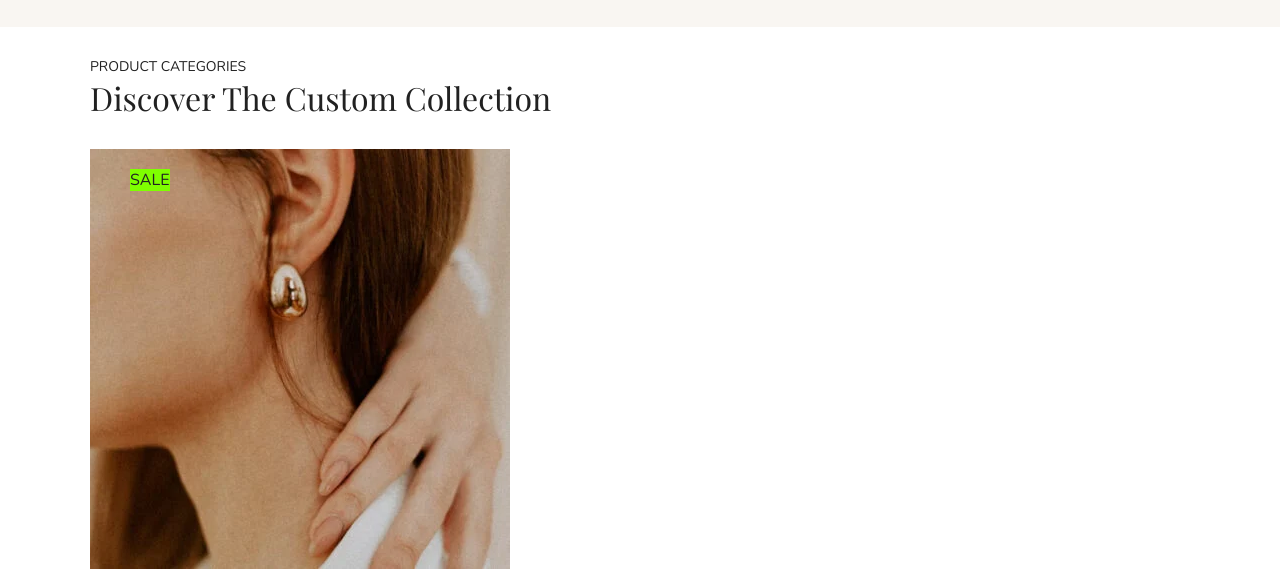
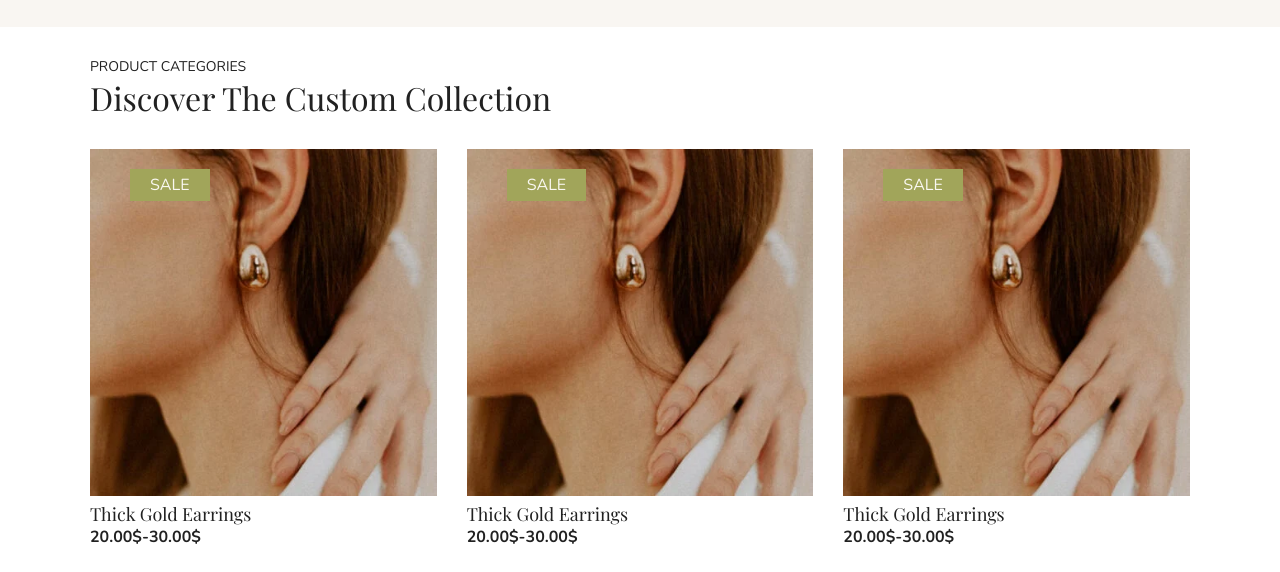
Before and after one commit to KatrinTrayers/jewerly, a plain HTML site: page index.html in a window 1280 px wide. Shown: the part 900-1472 px from the top of the page. Drawn offline with nearby package versions, Linux system fonts and the light colour scheme; a web font is replaced by a local one.

Commit message:
card rows columns
hover css button location position:absolute

```diff
--- a/index.html
+++ b/index.html
@@ -177,11 +177,46 @@
                 <div class="container">
                    <p class="banner__smalltext">PRODUCT CATEGORIES</p>
                     <h2>Discover The Custom Collection</h2>
-                    <div class="row row--smallgap row--threecolumns">
+                    <div class="row row--smallgap row--threecolumns row--textaligncentre">
                         <div class="column">
                             <div class="productcard">
-                                <img src="./Images/product-10-420x420.webp" alt="photo of black and gold earring">
-                                <span class="productcard__onsale">SALE</span>
+                                <div class="productcard__imagecontainer">
+                                    <img class="productcard__image" src="./Images/product-10-420x420.webp" alt="photo of black and gold earring">
+                                    <span class="productcard__onsale">SALE</span>
+                                    <div class="productcard__buttonholder">
+                                        <a href="#" class="button productcard__button">SELECT OPTIONS</a>
+                                    </div>
+                                </div>
+                                <h5 class="productcard__title">Thick Gold Earrings</h5>
+                                <strong class="productcard__price">
+                                    <span class="currency">20.00$-30.00$</span>
+                                </strong>
+                            </div>
+                        </div>
+                        <div class="column">
+                            <div class="productcard">
+                                <div class="productcard__imagecontainer">
+                                    <img class="productcard__image" src="./Images/product-10-420x420.webp" alt="photo of black and gold earring">
+                                    <span class="productcard__onsale">SALE</span>
+                                    <div class="productcard__buttonholder">
+                                        <a href="#" class="button productcard__button">SELECT OPTIONS</a>
+                                    </div>
+                                </div>
+                                <h5 class="productcard__title">Thick Gold Earrings</h5>
+                                <strong class="productcard__price">
+                                    <span class="currency">20.00$-30.00$</span>
+                                </strong>
+                            </div>
+                        </div>
+                        <div class="column">
+                            <div class="productcard">
+                                <div class="productcard__imagecontainer">
+                                    <img class="productcard__image" src="./Images/product-10-420x420.webp" alt="photo of black and gold earring">
+                                    <span class="productcard__onsale">SALE</span>
+                                    <div class="productcard__buttonholder">
+                                        <a href="#" class="button productcard__button">SELECT OPTIONS</a>
+                                    </div>
+                                </div>
                                 <h5 class="productcard__title">Thick Gold Earrings</h5>
                                 <strong class="productcard__price">
                                     <span class="currency">20.00$-30.00$</span>
--- a/style.css
+++ b/style.css
@@ -52,6 +52,7 @@ img {
 a {
     color: inherit;
     text-decoration: none;
+    cursor: -webkit-grab;
     cursor: grab;
 }
 
@@ -81,7 +82,9 @@ input[type="submit"] {
     justify-content: space-between;
     align-items: center;
 }
-
+.row--threecolumns {
+    display: grid;
+}
 .beigebackground {
     background-color: #faf8f1;
 }
@@ -114,6 +117,7 @@ input[type="submit"] {
 }
 .banner__smallwidth {
     max-width: 20ch;
+    font-size: clamp(30px, 10vw, 50px);
 }
 .banner--largeimage {
     min-height: 60vh;
@@ -141,15 +145,22 @@ input[type="submit"] {
     bottom: 0px;
     padding-left: 20px;
     min-width: 35%;
-    transform: translateX(-100%);
+/*     transform: translateX(-100%);
     transition: transform 0.4s ease, opacity 1s;
     opacity: 0;
+ */    z-index: 1;
 }
 .menupanel__closing {
     font-size: 2.5rem;
 }
 .alignright {
     text-align: right;
+}
+.productcard {
+    display: inline-block;
+}
+.row--textaligncentre {
+    text-align: center;
 }
 .navigationmenu a {
     padding: 10px 0px;
@@ -164,11 +175,36 @@ input[type="submit"] {
 .productcard__onsale {
     position: absolute;
     left: 4rem;
-    background-color: chartreuse;
+    background-color: #a1a55a;
     top: 2rem;
+    padding: 0.5rem 2rem;
+    color: #faf8f1;
+}
+
+.productcard__imagecontainer {
+    position: relative;
+    display: inline-block;
+}
+.productcard__buttonholder {
+    position: absolute;
+    top: 0;
+    bottom: 0;
+    left: 0;
+    right: 0;
+    display: flex;
+    align-items: center;
+    justify-content: center;
+    opacity: 0;
+    transition: 0.5s;
+}
+.productcard__buttonholder:hover {
+    opacity: 1;
 }
 .productcard {
-    position: relative;
+    display: inline-block;
+}
+img.productcard__image {
+    display: block;
 }
 ul.navigationmenu__list {
     display: flex;
@@ -180,6 +216,9 @@ ul.navigationmenu__list {
 }
 .navigationmenu--lines li.navigationmenu__element {
     border-bottom: 1px solid lightgray;
+}
+.navigationmenu--lines li.navigationmenu__element:last-child {
+    border-bottom: none;
 }
 
 img.logo__image {
@@ -198,7 +237,12 @@ a.button {
     text-decoration: none;
     text-transform: uppercase;
     color: black;
+    transition: 0.4s;
 }
+a.button:hover {
+    background-color: snow;
+}
+
 p.banner__smalltext {
     font-size: 1.4rem;
     text-transform: uppercase;
@@ -209,7 +253,8 @@ p.banner__smalltext {
 @media only screen and (min-width: 500px) {
     .row--fivecolumns {
         grid-template-columns: repeat(2,1fr);
-    }
+        }
+
 }
 @media only screen and (min-width: 850px)
 {
@@ -223,6 +268,13 @@ p.banner__smalltext {
         grid-template-columns: repeat(3,1fr);
 
     }
+    .row--threecolumns {
+        grid-template-columns: 1fr 1fr 1fr;
+    }
+    h5.productcard__title,.productcard__price {
+        text-align: left;
+        display: block;
+    }
 }
 @media only screen and (min-width: 950px) {
     .row--fivecolumns {
```
